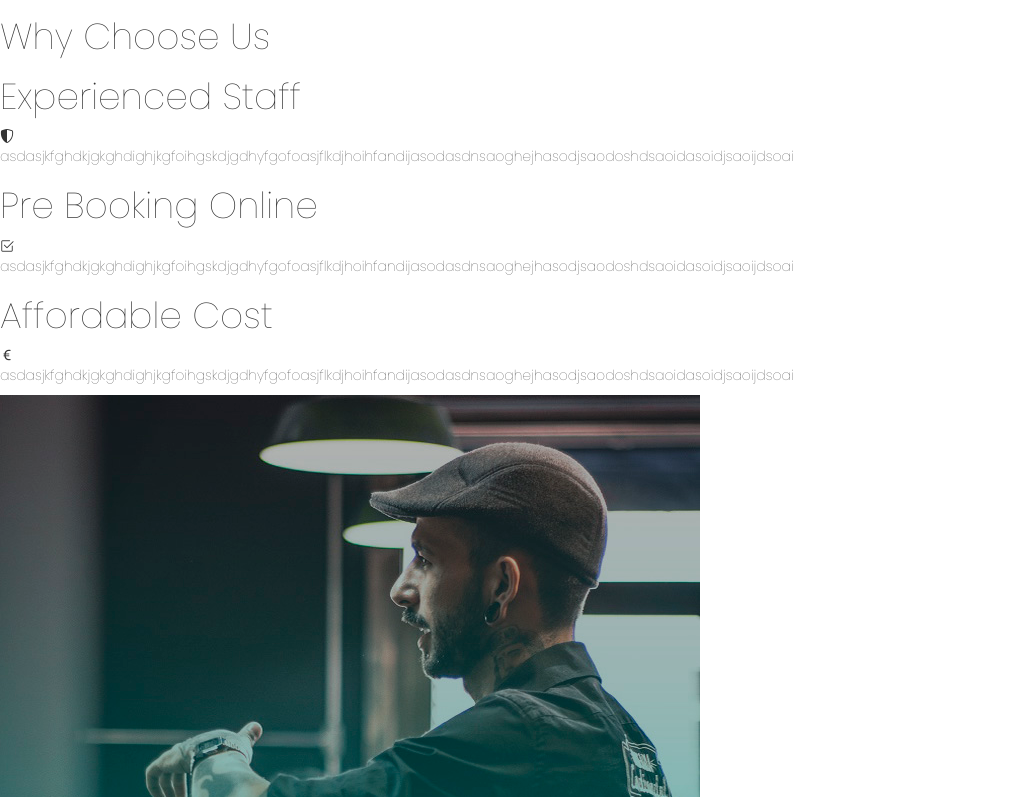
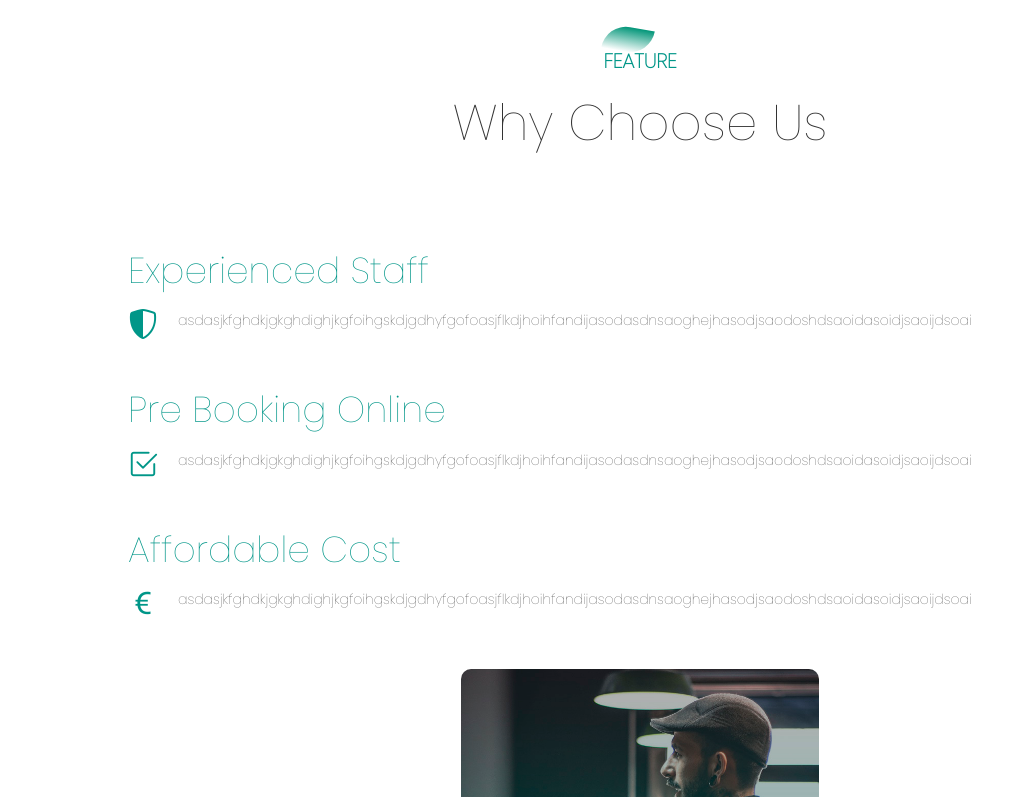
Before and after one commit to BaoLopTruong/HTML_CSS_Tutorial, a plain HTML site: page ProjectBase/index.html in a window 1280 px wide. Shown: the part 823-1620 px from the top of the page, without its empty margins (0-1034 px from the left). Drawn offline with nearby package versions, Linux system fonts and the light colour scheme.

Commit message:
Tutorial- ProjectBase

```diff
--- a/ProjectBase/CSS/style.css
+++ b/ProjectBase/CSS/style.css
@@ -120,3 +120,103 @@ nav ul li a{
 
 
 }
+
+/* feature */
+#feature{
+    width: 100%;
+    padding: 70px 0;
+
+}
+
+.title-text{
+    text-align: center;
+    padding-bottom: 70px;
+
+}
+
+.title-text p{
+    margin: auto;
+    font-size: 20px;
+    color: #009688;
+    font-weight: bold;
+    position: relative;
+    z-index: 1;
+    display: inline-block;
+
+}
+
+.title-text p::after{
+    content: '';
+    width: 50px;
+    height: 25px;
+    background: linear-gradient(#019578, #fff);
+    position: absolute;
+    top: -20px;
+    left: 0;
+    z-index: -1;
+    transform: rotate(10deg);
+    border-top-left-radius:35px ;
+    border-bottom-right-radius: 35px ;
+}
+
+.title-text h1{
+    font-size: 50px;
+
+}
+
+.feature-box{
+    width: 80%;
+    margin: auto;
+    display: flex;
+    flex-wrap: wrap;
+    align-items: center;
+    text-align: center;
+
+}
+
+.features{
+    flex-basis: 50%;
+
+}
+
+.features-img{
+    flex-basis: 50%;
+    margin: auto;
+
+}
+
+.features-img img{
+    width: 70%;
+    border-radius: 10px;
+
+}
+
+.features h1{
+    text-align: left;
+    margin-bottom: 10px;
+    font-weight: 100;
+    color: #009688;
+}
+
+.features-desc{
+    display: flex;
+    align-items: center;
+    margin-bottom: 40px;
+
+}
+
+.features-icon .bi{
+    width: 50px;
+    height: 50px;
+    font-size: 30px;
+    line-height: 50px;
+    border-radius: 8px;
+    color: #009688;
+
+}
+
+.features-text p{
+    text-align: initial;
+    padding: 0 20px;
+}
+/* end feature */
--- a/ProjectBase/index.html
+++ b/ProjectBase/index.html
@@ -86,7 +86,7 @@
 
 
                 </div>
-                <div class="feature-img">
+                <div class="features-img">
                     <img src="../ProjectBase/Image/barber-man.jpg" alt="" srcset="">
                 </div>
 
```
